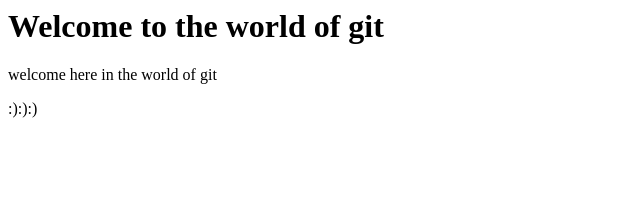
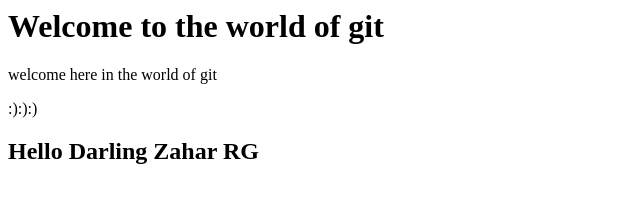
Before and after one commit to ashu-11061979/AshuRespository, a plain HTML site: page index.html in a window 1280 px wide. Shown: the whole page, without its empty margins (0-640 px from the left). Drawn offline with Linux system fonts and the light colour scheme.

Commit message:
another commit

```diff
--- a/index.html
+++ b/index.html
@@ -3,4 +3,5 @@
 <h1>Welcome to the world of git</h1>
 <p> welcome here in the world of git</p>
 <p>:):):)</p>
+<h2> Hello Darling Zahar RG</h2>
 </html>
```
